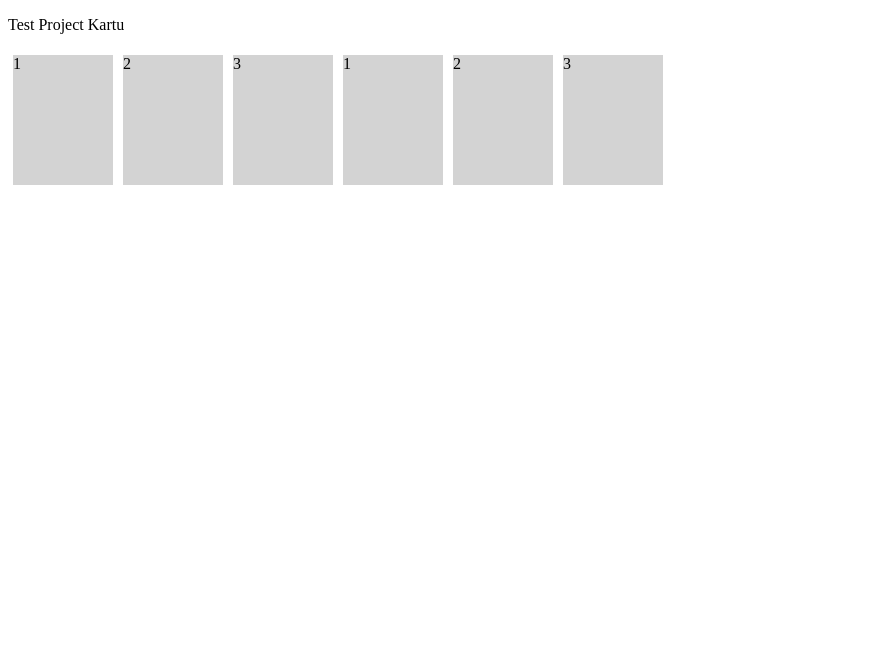
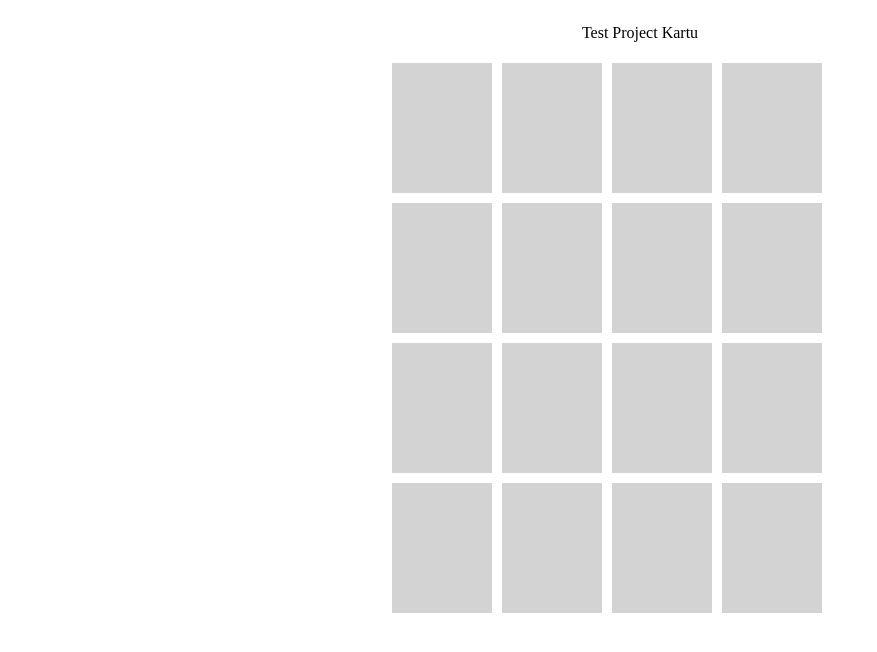
Before and after one commit to dipadana/memory-card-game, a plain HTML site: page index.html in a window 1280 px wide. Shown: the whole page, without its empty margins (0-877 px from the left). Drawn offline with Linux system fonts and the light colour scheme.

Commit message:
Add logic flip card

```diff
--- a/index.html
+++ b/index.html
@@ -8,8 +8,10 @@
     <title>Document</title>
   </head>
   <body>
-    <p>Test Project Kartu</p>
-    <div class="container"></div>
+    <div class="container">
+      <p>Test Project Kartu</p>
+      <div class="card-container"></div>
+    </div>
     <script src="./script.js"></script>
   </body>
 </html>
--- a/script.js
+++ b/script.js
@@ -1,4 +1,4 @@
-const arrayData = [1, 2, 3];
+const arrayData = [1, 2, 3, 4, 6, 7, 8, 9];
 
 let card1 = "";
 let card2 = "";
@@ -6,13 +6,16 @@ let card2 = "";
 async function cardClicked(element) {
   if (element.target.getAttribute("clicked") === "true") return;
 
+  //developer.mozilla.org/en-US/docs/Web/API/Event/composedPath
+  //developer.mozilla.org/en-US/docs/Web/API/Element/classList
+
   if (card1 === "") {
-    card1 = element.target;
-    card1.setAttribute("class", "frontClicked");
+    card1 = element.composedPath()[1];
+    card1.classList.add("flipped-card");
     card1.setAttribute("clicked", "true");
   } else {
-    card2 = element.target;
-    card2.setAttribute("class", "frontClicked");
+    card2 = element.composedPath()[1];
+    card2.classList.add("flipped-card");
     card2.setAttribute("clicked", "true");
   }
 
@@ -23,31 +26,53 @@ async function cardClicked(element) {
 
 function cardChecker() {
   if (card1.getAttribute("name") === card2.getAttribute("name")) {
-    card1.setAttribute("class", "frontTrue");
-    card2.setAttribute("class", "frontTrue");
     card1 = "";
     card2 = "";
     console.log("card match");
   } else {
     console.log("card not match");
     setTimeout(() => {
-      card1.setAttribute("class", "front");
-      card2.setAttribute("class", "front");
+      card1.classList.remove("flipped-card");
+      card2.classList.remove("flipped-card");
       card1.setAttribute("clicked", "false");
       card2.setAttribute("clicked", "false");
       card1 = "";
       card2 = "";
-    }, 200);
+    }, 300);
   }
+}
+
+function mixArray(a, b, c, d) {
+  //https://stackoverflow.com/questions/2450954/how-to-randomize-shuffle-a-javascript-array
+  //Fisher-Yates shuffle algorithm
+  //array,placeholder,placeholder,placeholder
+
+  c = a.length;
+  while (c)
+    (b = (Math.random() * (--c + 1)) | 0),
+      (d = a[c]),
+      (a[c] = a[b]),
+      (a[b] = d);
 }
 
 function displayCard() {
   const doubledArrayData = [...arrayData, ...arrayData];
-  const container = document.querySelector(".container");
+  mixArray(doubledArrayData);
+  const container = document.querySelector(".card-container");
   doubledArrayData.forEach((value) => {
-    container.innerHTML += `<div class="front" name="${value}" clicked="false" onclick="cardClicked(event)">
-          ${value}
-        </div>`;
+    container.innerHTML += `
+      <div class="card">
+        <div
+          class="card-inner"
+          name="${value}"
+          clicked="false"
+          onclick="cardClicked(event)"
+        >
+          <div class="card-front">${value}</div>
+          <div class="card-back"></div>
+        </div>
+      </div>
+    `;
   });
 }
 displayCard();
--- a/style.css
+++ b/style.css
@@ -1,29 +1,54 @@
 .container {
   display: flex;
+  justify-content: center;
+  align-items: center;
+  flex-direction: column;
 }
 
-.front {
-  background-color: lightgrey;
+.card-container {
+  background-color: white;
+  display: flex;
+  flex-wrap: wrap;
+  width: 40%;
+}
+
+.card {
   width: 100px;
   height: 130px;
   cursor: pointer;
   margin: 5px;
+  perspective: 1000px;
 }
 
-.frontClicked {
-  color: white;
-  background-color: grey;
-  width: 100px;
-  height: 130px;
-  cursor: pointer;
-  margin: 5px;
+.card-inner {
+  position: relative;
+  width: 100%;
+  height: 100%;
+  text-align: center;
+  transition: transform 0.3s;
+  transform-style: preserve-3d;
 }
 
-.frontTrue {
+.flipped-card {
+  transform: rotateY(180deg);
+}
+
+.card-front,
+.card-back {
+  position: absolute;
+  width: 100%;
+  height: 100%;
+  -webkit-backface-visibility: hidden;
+  backface-visibility: hidden;
+}
+
+.card-back {
+  background-color: lightgrey;
+  color: black;
+}
+
+.card-front {
+  background-color: #2980b9;
   color: white;
-  background-color: rgb(36, 95, 36);
-  width: 100px;
-  height: 130px;
-  cursor: pointer;
-  margin: 5px;
+  transform: rotateY(180deg);
 }
```
